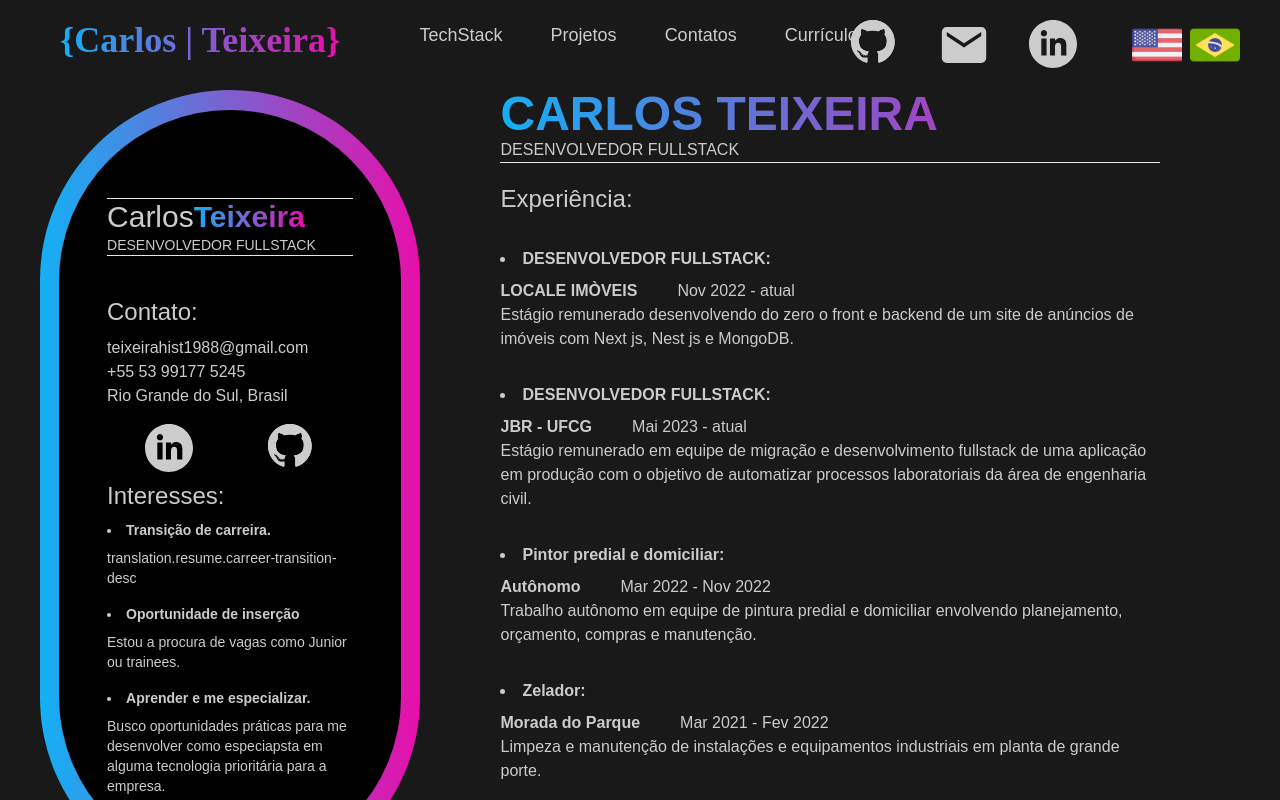
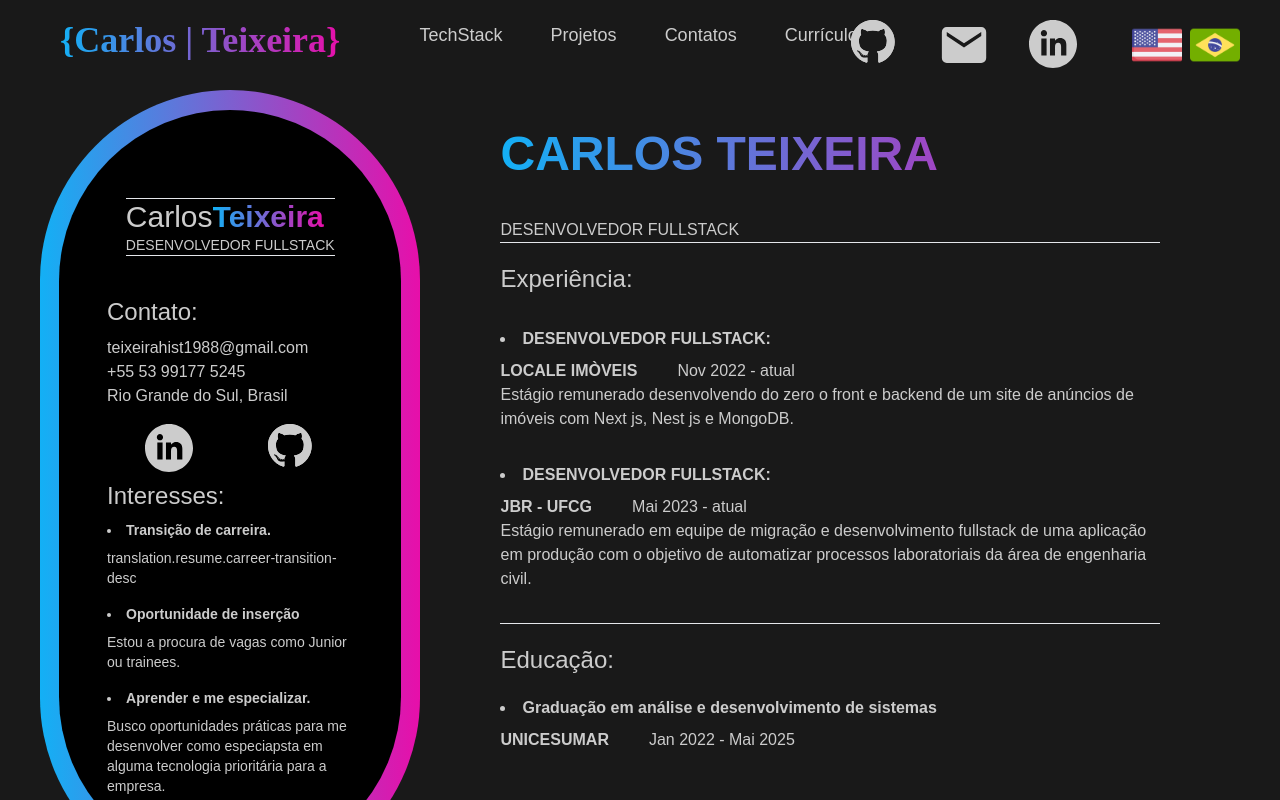
Before and after one commit to Carlos-Teixeira-Jr/portfolio, a Next.js app: page / in a window 1280 px wide. Both pictures are taken after a click on the button "Currículo". Shown: the top 800 px of the page. Built offline with nearby package versions, Linux system fonts and the light colour scheme.

Commit message:
changed experiences on curriculum

```diff
--- a/src/components/curriculum.tsx
+++ b/src/components/curriculum.tsx
@@ -22,41 +22,41 @@ const Curriculum = () => {
       date: `Mai 2023 - ${t("translation.resume.current")}`,
       description: t("translation.resume.jbr")
     },
-    {
-      key: 'painter',
-      title: t("translation.resume.painter"),
-      company: 'Autônomo',
-      date: 'Mar 2022 - Nov 2022',
-      description: t("translation.resume.painter-desc")
-    },
-    {
-      key: 'janitor',
-      title: t("translation.resume.janitor"),
-      company: 'Morada do Parque',
-      date: 'Mar 2021 - Fev 2022',
-      description: t("translation.resume.janitor-desc")
-    },
-    {
-      key: 'multiserv',
-      title: t("translation.resume.general-services"),
-      company: 'Multiserv',
-      date: 'Fev 2020 - Mar 2021',
-      description: t("translation.resume.general-services-desc")
-    },
-    {
-      key: 'sales',
-      title: t("translation.resume.seller"),
-      company: 'SÉCULO 21 ELETRÔNICOS',
-      date: 'Mai 2018 - Dez 2020',
-      description: t("translation.resume.seller-desc")
-    },
+    // {
+    //   key: 'painter',
+    //   title: t("translation.resume.painter"),
+    //   company: 'Autônomo',
+    //   date: 'Mar 2022 - Nov 2022',
+    //   description: t("translation.resume.painter-desc")
+    // },
+    // {
+    //   key: 'janitor',
+    //   title: t("translation.resume.janitor"),
+    //   company: 'Morada do Parque',
+    //   date: 'Mar 2021 - Fev 2022',
+    //   description: t("translation.resume.janitor-desc")
+    // },
+    // {
+    //   key: 'multiserv',
+    //   title: t("translation.resume.general-services"),
+    //   company: 'Multiserv',
+    //   date: 'Fev 2020 - Mar 2021',
+    //   description: t("translation.resume.general-services-desc")
+    // },
+    // {
+    //   key: 'sales',
+    //   title: t("translation.resume.seller"),
+    //   company: 'SÉCULO 21 ELETRÔNICOS',
+    //   date: 'Mai 2018 - Dez 2020',
+    //   description: t("translation.resume.seller-desc")
+    // },
   ];
 
   return (
     <div className="flex flex-col md:flex-row px-2 md:px-10 justify-between">
       <div className="md:w-1/2 h-fit pb-5 rounded-t-full rounded-b-full bg-gradient-to-r from-[#13B0F5] to-[#E70FAA]">
         <div className="flex flex-col w-[90%] rounded-full overflow-hidden bg-black mt-5 mx-auto my-auto p-10 md:p-12">
-          <div className="my-10">
+          <div className="my-10 mx-auto">
             <hr/>
             <h1 className="text-3xl flex">
               Carlos
@@ -95,7 +95,7 @@ const Curriculum = () => {
         </div>
       </div>
       <div className="w-full px-2 md:px-20">
-        <h1 className="text-5xl font-extrabold bg-gradient-to-r text-transparent from-[#13B0F5] to-[#E70FAA] bg-clip-text text-center md:text-left">CARLOS TEIXEIRA</h1>
+        <h1 className="text-5xl font-extrabold bg-gradient-to-r text-transparent from-[#13B0F5] to-[#E70FAA] bg-clip-text text-center md:text-left my-10">CARLOS TEIXEIRA</h1>
         <h2 className="text-center md:text-left">{t("translation.resume.title")}</h2>
         <hr/>
         <h3 className="my-5 text-2xl text-center md:text-left">{t("translation.resume.experience")}</h3>
--- a/src/components/navbar.tsx
+++ b/src/components/navbar.tsx
@@ -7,7 +7,6 @@ import { Link } from "react-scroll";
 import Image from "next/image";
 import { useTranslation } from "react-i18next";
 import i18n from "../../i18n";
-import { useRouter } from "next/router";
 
 export interface INavbar {
   selectedLanguage: (language: string) => void;
@@ -21,7 +20,6 @@ const Navbar = ({selectedLanguage, handleShowCurriculum}: INavbar) => {
   const [menuIsOpen, setMenusIsOpen] = useState(false);
   const [language, setLanguage] = useState('ptbr');
   const { t } = useTranslation();
-  const router = useRouter();
   const [showCurriculum, setShowCurriculum] = useState(false);
 
   useEffect(() => {
@@ -172,6 +170,11 @@ const Navbar = ({selectedLanguage, handleShowCurriculum}: INavbar) => {
                 <Link to="contact" smooth={true} duration={500}>
                   <button className="text-[#191919] mx-6 text-2xl font-semibold  mb-5 mt-5">{t("translation.navbar.contacts")}</button>
                 </Link>
+                {/* {isMobile && menuIsOpen && (
+                  <Link to="curriculum" smooth={true} duration={500}>
+                    <button className="text-[#191919] mx-6 text-2xl font-semibold  mb-5 mt-5">{t("translation.navbar.curriculum")}</button>
+                  </Link>
+                )} */}
                 <button
                   onClick={() => {
                     setShowCurriculum(!showCurriculum);
```
